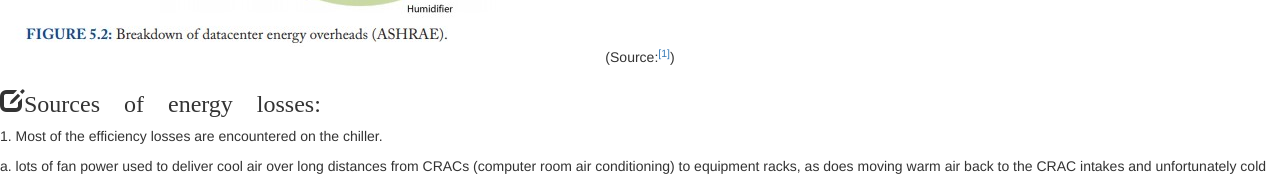
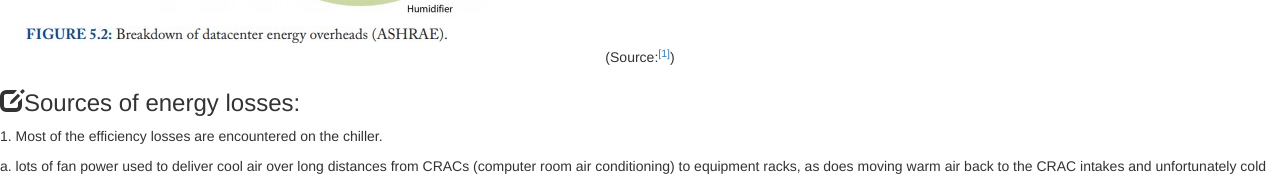
Before and after one commit to xym0112/cloud, a plain HTML site: page efficiency.html in a window 1280 px wide. Shown: the part 903-1080 px from the top of the page. Drawn offline with nearby package versions, Linux system fonts and the light colour scheme.

Commit message:
Add files via upload

```diff
--- a/efficiency.html
+++ b/efficiency.html
@@ -42,7 +42,8 @@
 
     <img src="Loss.jpg">
     <center><p>(Source:<sup><a href="#1">[1]</a></sup>)</p></center>
-        <h3><span class="glyphicon glyphicon-edit" aria-hidden="true">Sources of energy losses:</span></h3>
+
+    <h3><span class="glyphicon glyphicon-edit" aria-hidden="true"></span>Sources of energy losses:</h3>
     <p>
         1.	Most of the efficiency losses are encountered on the chiller.
     <br>
```
